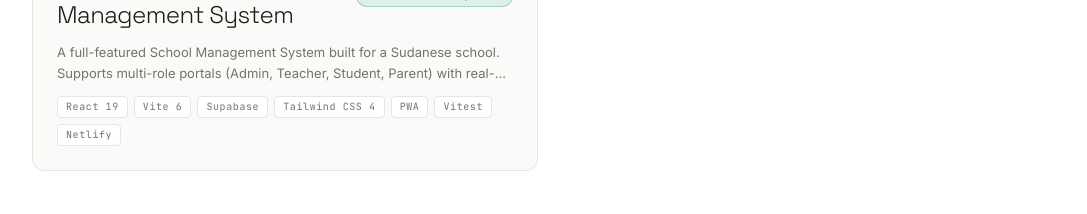
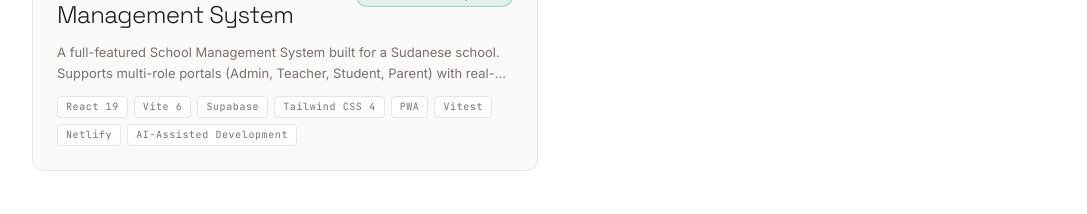
Before and after one commit to Muaz-Aldalil/Portfolio, a React (Vite) app: page / in a window 1280 px wide. Shown: the part 4760-4974 px from the top of the page, without its empty margins (96-1183 px from the left). Built offline with nearby package versions, Linux system fonts and the light colour scheme.

Commit message:
feat: add AI-Assisted Development tag to Al-Amiriya project

```diff
--- a/src/data/projects.js
+++ b/src/data/projects.js
@@ -37,7 +37,7 @@ export const projects = [
     title: 'Al-Amiriya School Management System',
     badge: 'Full Stack + Supabase',
     description: 'A full-featured School Management System built for a Sudanese school. Supports multi-role portals (Admin, Teacher, Student, Parent) with real-time attendance tracking, grade management, payment processing, registrations, PWA offline capabilities, RTL/bilingual (Arabic/English) i18n, and a public landing page. Built on Supabase with Row-Level Security, real-time sync, and an offline-first architecture.',
-    tech: ['React 19', 'Vite 6', 'Supabase', 'Tailwind CSS 4', 'PWA', 'Vitest', 'Netlify'],
+    tech: ['React 19', 'Vite 6', 'Supabase', 'Tailwind CSS 4', 'PWA', 'Vitest', 'Netlify', 'AI-Assisted Development'],
     demoUrl: 'https://al-amiriya-school.netlify.app',
     image: '/al-amiriya.png'
   }
```
